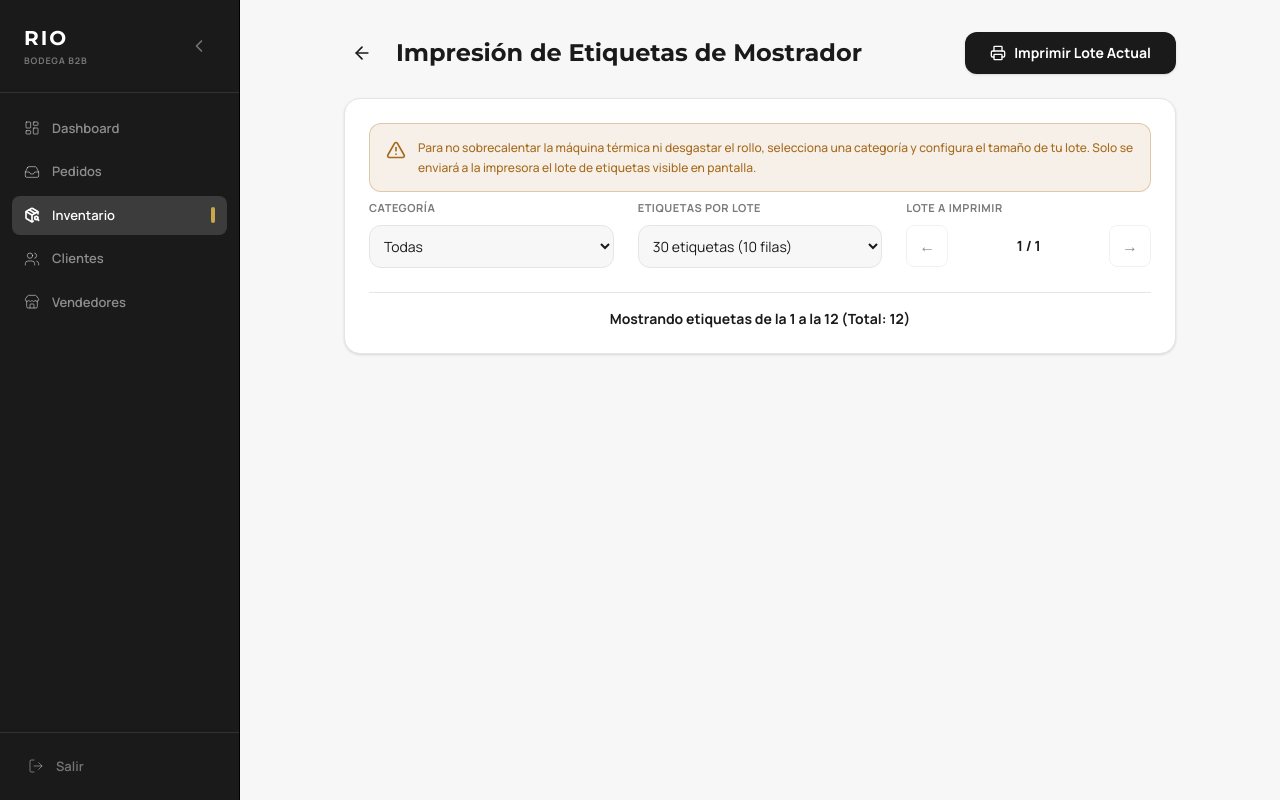
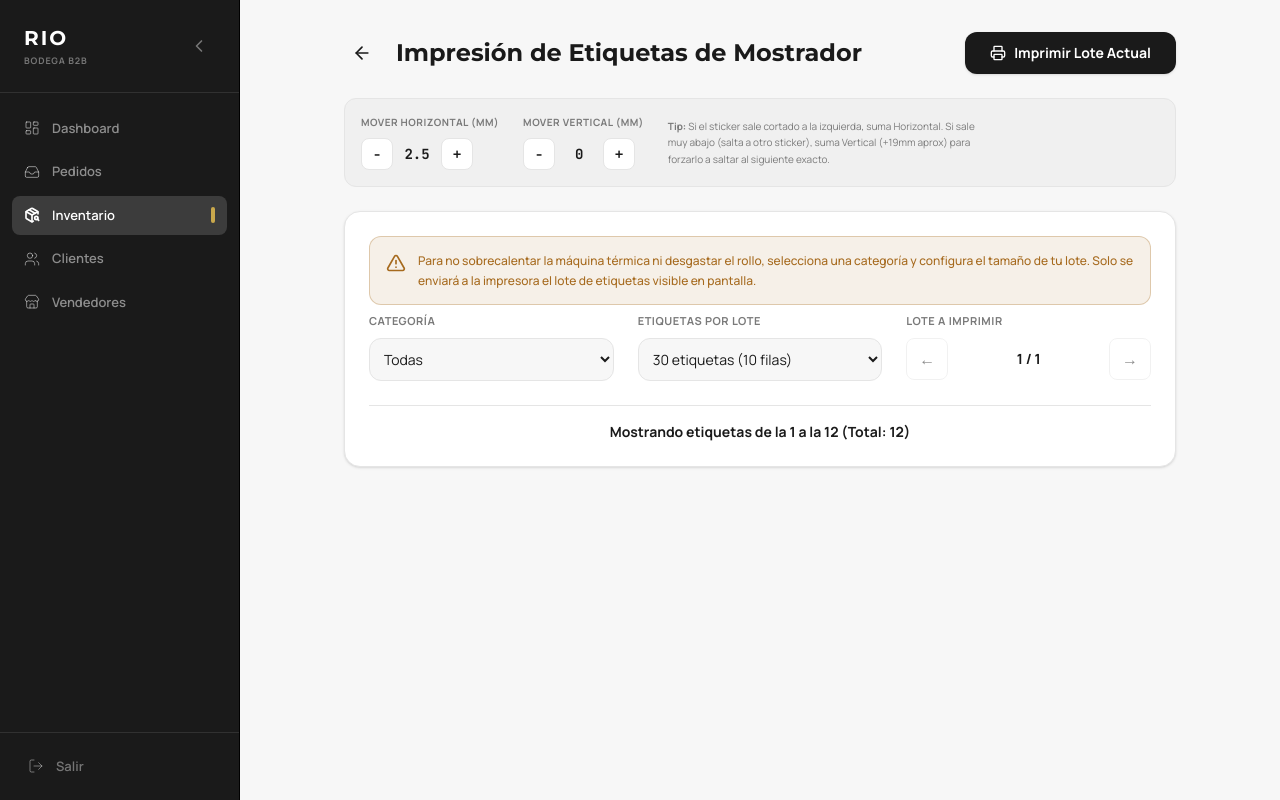
Before and after one commit to 2001mapa/rio_laminado_demo, a Next.js app: page /admin/inventario/imprimir in a window 1280 px wide. Built offline with nearby package versions, Linux system fonts and the light colour scheme.

Commit message:
Feat: Agregar UI interactiva de calibracion de impresion (Offsets X/Y)

```diff
--- a/src/app/admin/inventario/imprimir/page.tsx
+++ b/src/app/admin/inventario/imprimir/page.tsx
@@ -28,6 +28,9 @@ export default function MassPrintPage() {
     return filteredProducts.slice(start, start + itemsPerPage);
   }, [filteredProducts, currentPage, itemsPerPage]);
 
+  const [offsetX, setOffsetX] = useState<number>(2.5);
+  const [offsetY, setOffsetY] = useState<number>(0);
+
   return (
     <>
       <div className="p-4 md:p-8 max-w-4xl mx-auto space-y-6 pb-20 font-sans print:hidden">
@@ -46,6 +49,28 @@ export default function MassPrintPage() {
             <Printer className="w-4 h-4 mr-2" />
             Imprimir Lote Actual
           </button>
+        </div>
+
+        <div className="bg-rio-surface-muted border border-rio-border rounded-xl p-4 flex flex-wrap gap-6 items-center">
+          <div>
+            <h3 className="text-[10px] font-bold uppercase tracking-wider mb-2 text-rio-muted">Mover Horizontal (mm)</h3>
+            <div className="flex items-center gap-2">
+              <button onClick={() => setOffsetX(x => Number((x - 0.5).toFixed(1)))} className="w-8 h-8 flex items-center justify-center bg-white border border-rio-border rounded-lg font-bold hover:bg-rio-surface">-</button>
+              <span className="font-mono text-sm font-bold w-8 text-center">{offsetX}</span>
+              <button onClick={() => setOffsetX(x => Number((x + 0.5).toFixed(1)))} className="w-8 h-8 flex items-center justify-center bg-white border border-rio-border rounded-lg font-bold hover:bg-rio-surface">+</button>
+            </div>
+          </div>
+          <div>
+            <h3 className="text-[10px] font-bold uppercase tracking-wider mb-2 text-rio-muted">Mover Vertical (mm)</h3>
+            <div className="flex items-center gap-2">
+              <button onClick={() => setOffsetY(y => Number((y - 1).toFixed(1)))} className="w-8 h-8 flex items-center justify-center bg-white border border-rio-border rounded-lg font-bold hover:bg-rio-surface">-</button>
+              <span className="font-mono text-sm font-bold w-8 text-center">{offsetY}</span>
+              <button onClick={() => setOffsetY(y => Number((y + 1).toFixed(1)))} className="w-8 h-8 flex items-center justify-center bg-white border border-rio-border rounded-lg font-bold hover:bg-rio-surface">+</button>
+            </div>
+          </div>
+          <div className="text-[10px] text-rio-muted max-w-xs leading-relaxed">
+            <strong>Tip:</strong> Si el sticker sale cortado a la izquierda, suma Horizontal. Si sale muy abajo (salta a otro sticker), suma Vertical (+19mm aprox) para forzarlo a saltar al siguiente exacto.
+          </div>
         </div>
 
         <div className="bg-rio-surface p-6 rounded-2xl shadow-sm border border-rio-border space-y-6">
@@ -138,7 +163,10 @@ export default function MassPrintPage() {
           }
         `}} />
         {/* Usamos pl-[0.5mm] ya que 32*3=96 + 6=102, sobrando 1mm del total de 103mm */}
-        <div className="grid grid-cols-3 gap-x-[3mm] gap-y-[3mm] pl-[0.5mm] pt-[1mm]">
+        <div
+          className="grid grid-cols-3 gap-x-[3mm] gap-y-[3mm]"
+          style={{ paddingLeft: `${offsetX}mm`, paddingTop: `${offsetY}mm` }}
+        >
           {currentBatch.map((product, i) => (
             <div
               key={product.id + '-' + i}
--- a/src/app/admin/pedidos/[id]/page.tsx
+++ b/src/app/admin/pedidos/[id]/page.tsx
@@ -58,6 +58,9 @@ export default function PedidoDetalleAdminPage({ params }: { params: Promise<{ i
     setAdjustingItem(null);
   };
 
+  const [offsetX, setOffsetX] = useState<number>(2.5);
+  const [offsetY, setOffsetY] = useState<number>(0);
+
   return (
     <>
       {/* Screen Layout - Hidden on Print */}
@@ -84,6 +87,29 @@ export default function PedidoDetalleAdminPage({ params }: { params: Promise<{ i
               <ClipboardCheck className="w-4 h-4 mr-2 text-rio-muted" />
               Hoja de Bodega
             </Link>
+          </div>
+        </div>
+
+        {/* Calibracion UI */}
+        <div className="bg-rio-surface-muted border border-rio-border rounded-xl p-4 flex flex-wrap gap-6 items-center">
+          <div>
+            <h3 className="text-[10px] font-bold uppercase tracking-wider mb-2 text-rio-muted">Mover Horizontal (mm)</h3>
+            <div className="flex items-center gap-2">
+              <button onClick={() => setOffsetX(x => Number((x - 0.5).toFixed(1)))} className="w-8 h-8 flex items-center justify-center bg-white border border-rio-border rounded-lg font-bold hover:bg-rio-surface">-</button>
+              <span className="font-mono text-sm font-bold w-8 text-center">{offsetX}</span>
+              <button onClick={() => setOffsetX(x => Number((x + 0.5).toFixed(1)))} className="w-8 h-8 flex items-center justify-center bg-white border border-rio-border rounded-lg font-bold hover:bg-rio-surface">+</button>
+            </div>
+          </div>
+          <div>
+            <h3 className="text-[10px] font-bold uppercase tracking-wider mb-2 text-rio-muted">Mover Vertical (mm)</h3>
+            <div className="flex items-center gap-2">
+              <button onClick={() => setOffsetY(y => Number((y - 1).toFixed(1)))} className="w-8 h-8 flex items-center justify-center bg-white border border-rio-border rounded-lg font-bold hover:bg-rio-surface">-</button>
+              <span className="font-mono text-sm font-bold w-8 text-center">{offsetY}</span>
+              <button onClick={() => setOffsetY(y => Number((y + 1).toFixed(1)))} className="w-8 h-8 flex items-center justify-center bg-white border border-rio-border rounded-lg font-bold hover:bg-rio-surface">+</button>
+            </div>
+          </div>
+          <div className="text-[10px] text-rio-muted max-w-xs leading-relaxed">
+            <strong>Tip:</strong> Usa esto si la impresora corta el sticker. Ej: Si imprime todo sobre la línea cortada de abajo, suma Vertical (+19mm aprox).
           </div>
         </div>
 
@@ -337,7 +363,10 @@ export default function PedidoDetalleAdminPage({ params }: { params: Promise<{ i
           }
         `}} />
         {/* Usamos pl-[0.5mm] para cuadrar 3 etiquetas de 32mm + 2 huecos de 3mm en 103mm */}
-        <div className="grid grid-cols-3 gap-x-[3mm] gap-y-[3mm] pl-[0.5mm] pt-[1mm]">
+        <div
+          className="grid grid-cols-3 gap-x-[3mm] gap-y-[3mm]"
+          style={{ paddingLeft: `${offsetX}mm`, paddingTop: `${offsetY}mm` }}
+        >
           {sortedItems.filter(item => printingSingle ? item.id === printingSingle : true).map((item, index) => {
             const product = products.find(p => p.id === item.productId);
             return (
```
